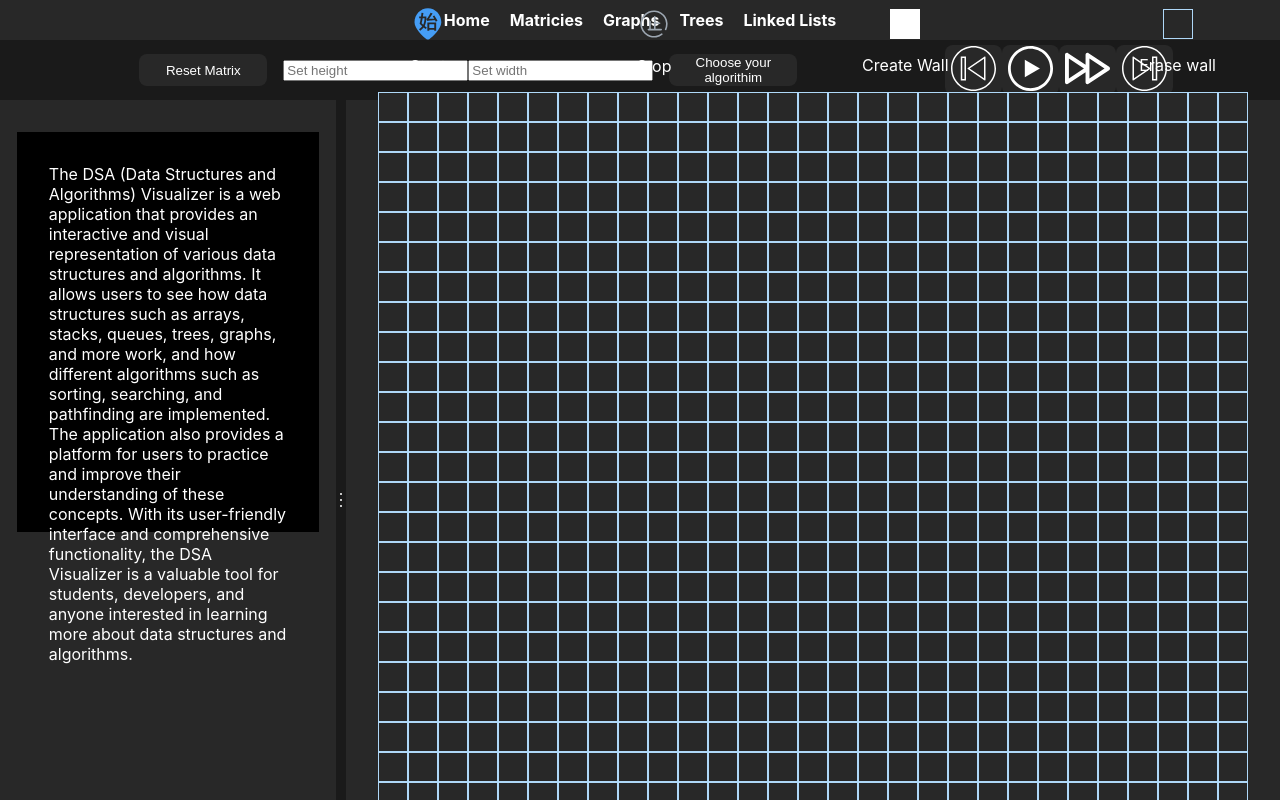
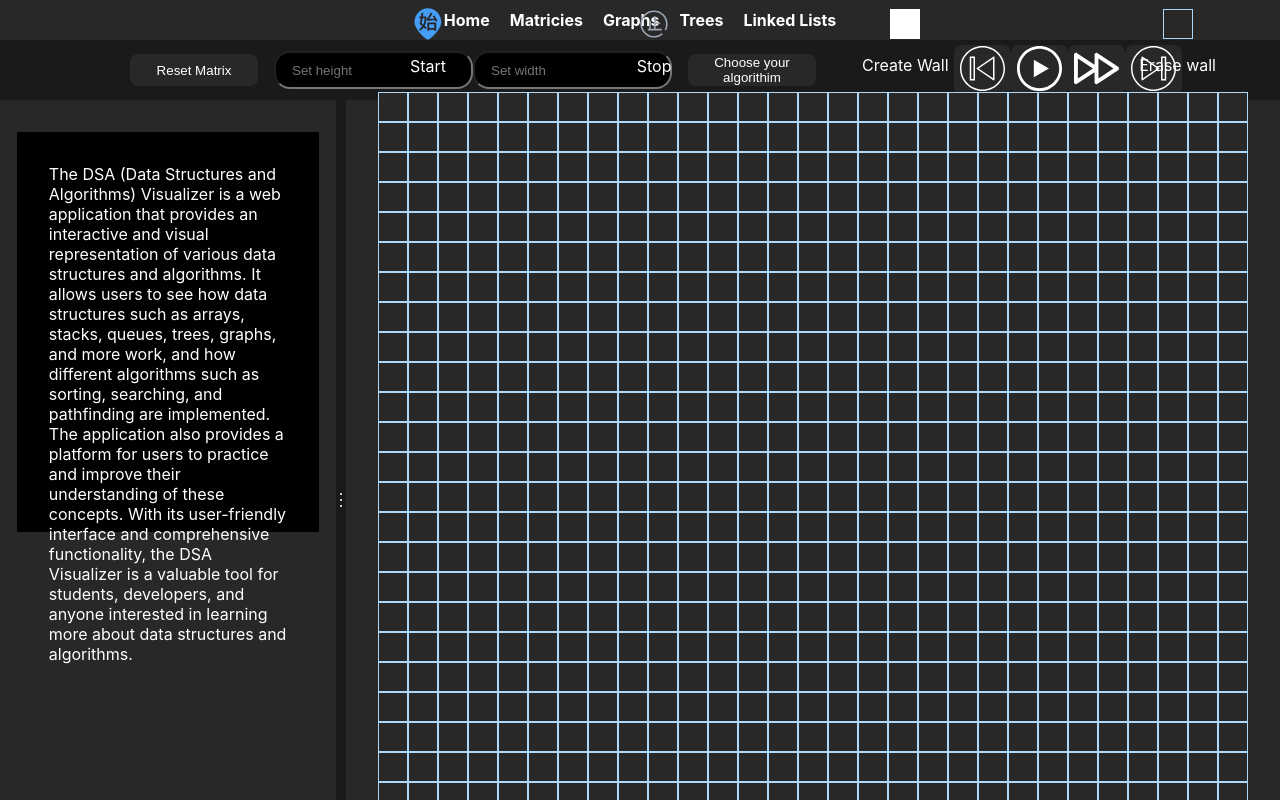
Before and after one commit to mfong4151/Pathfinding-Visualizer, a React (Create React App) app: page /matricies in a window 1280 px wide. Shown: the top 800 px of the page. Built offline with nearby package versions, Linux system fonts and the light colour scheme.

Commit message:
added modal styling

```diff
--- a/src/components/Matricies/MatrixBanner/ChooseAlgoModal.tsx
+++ b/src/components/Matricies/MatrixBanner/ChooseAlgoModal.tsx
@@ -11,13 +11,17 @@ interface Props{
     chosenAlgo:string;
     setChosenAlgo:React.Dispatch<React.SetStateAction<string>>
   }
+  chooseAlgoButton:HTMLButtonElement
 }
 
-const ChooseAlgoModal: React.FC<Props> = ({chooseModalState, chooseAlgoState}) => {
+const ChooseAlgoModal: React.FC<Props> = ({chooseModalState, chooseAlgoState, chooseAlgoButton}) => {
   const {chosenAlgo, setChosenAlgo} = chooseAlgoState;
   const {chooseAlgoModal, setChooseAlgoModal} = chooseModalState;
+  const posLeft: string = `${chooseAlgoButton.offsetLeft}px`
+  const posTop: string = `${chooseAlgoButton.offsetTop +chooseAlgoButton.offsetHeight}px`
+  const divWidth: string=  `${chooseAlgoButton.offsetWidth}px`
+  const algoChoices:string[] = ['BFS', 'DFS', 'A*']
 
-  const algoChoices:string[] = ['BFS', 'DFS', 'A*']
   if (chosenAlgo) document.body.classList.add('active-modal')
   else document.body.classList.remove('active-modal')
 
@@ -25,10 +29,12 @@ const ChooseAlgoModal: React.FC<Props> = ({chooseModalState, chooseAlgoState}) =
   return (
     <div className="modal">
       <div className='modal-overlay' onClick={()=>setChooseAlgoModal(!chooseAlgoModal)}>
-          <div className="modal-content fdc">
+          <div
+              className="modal-content fdc"
+              style={{left: posLeft, top: posTop, minWidth: divWidth}}>
             {algoChoices.map((algo: string, idx: number)=>
 
-              <p key={idx} style={{color:'black'}} onClick={()=> setChosenAlgo(algo)}>
+              <p className='udc' key={idx} style={{color:'black'}} onClick={()=> setChosenAlgo(algo)}>
                 {algo}
               </p>
 
--- a/src/components/Matricies/MatrixBanner/MatrixBanner.tsx
+++ b/src/components/Matricies/MatrixBanner/MatrixBanner.tsx
@@ -1,4 +1,4 @@
-import React, { useEffect } from 'react';
+import React, { useEffect, useRef } from 'react';
 import { createNewMatrix } from './Remote/utils/graphUtils';
 import { useState } from 'react';
 import ChooseAlgoModal from './ChooseAlgoModal';
@@ -34,6 +34,7 @@ const MatrixBanner:React.FC<Props> = ({ matrixState, matrixDimState,  startEndPo
   const  {startEndPos, setStartEndPos} = startEndPosState;
   const  {isPlaying, setIsPlaying} = isPlayingState;
   const {errors, setErrors} = errorsState;
+  const chooseAlgoRef = useRef<any>()
 
 
   const handleOnChange = (e:React.ChangeEvent<HTMLInputElement>, origin: string) =>{
@@ -43,7 +44,6 @@ const MatrixBanner:React.FC<Props> = ({ matrixState, matrixDimState,  startEndPo
     const newMatrixDim = {...matrixDim}
     if (origin === 'height') newMatrixDim['y'] = Number(e.target.value);
     else newMatrixDim['x'] = Number(e.target.value);
-
     setMatrixDim(prev => newMatrixDim)
   }
 
@@ -85,23 +85,27 @@ const MatrixBanner:React.FC<Props> = ({ matrixState, matrixDimState,  startEndPo
 
           <div className='fdr udc-left'>
 
-            <form onSubmit={e => e.preventDefault()}>
-              <input placeholder='Set height' onChange={e => handleOnChange(e,'height')}/>
+            <form className='udc-left' onSubmit={e => e.preventDefault()}>
+              <input placeholder='Set height' className='set-dim-form udc' onChange={e => handleOnChange(e,'height')}/>
 
-            </form>
-            <form onSubmit={e => e.preventDefault()}>
-              <input placeholder='Set width' onChange={e => handleOnChange(e,'width')}/>
+
+              <input placeholder='Set width' className='set-dim-form udc' onChange={e => handleOnChange(e,'width')}/>
 
             </form>
 
           </div>
 
-          <button className='sq-buttons banner-button udc' onClick={()=>setChooseAlgoModal(!chooseAlgoModal)}>
+          <button className='sq-buttons banner-button udc' onClick={()=>setChooseAlgoModal(!chooseAlgoModal)} ref={chooseAlgoRef}>
             {chosenAlgo}
           </button>
 
 
-          {chooseAlgoModal && <ChooseAlgoModal chooseModalState ={{chooseAlgoModal, setChooseAlgoModal}} chooseAlgoState={{chosenAlgo, setChosenAlgo}}/> }
+          {chooseAlgoModal &&
+            <ChooseAlgoModal
+              chooseModalState ={{chooseAlgoModal, setChooseAlgoModal}}
+              chooseAlgoState={{chosenAlgo, setChosenAlgo}}
+              chooseAlgoButton = {chooseAlgoRef.current}
+              /> }
         </div>
         <div>
 
--- a/src/components/Matricies/graphs.css
+++ b/src/components/Matricies/graphs.css
@@ -15,7 +15,7 @@
 .tile{
     width: 28px;
     height: 28px;
-    border:1px rgb(175, 216, 248) solid;
+    border:1px var(--color-tile-blue) solid;
     background-color: var(--color-charcol);
 }
 
@@ -34,3 +34,14 @@
     border:1px var(--color-white) solid;
 
 }
+
+
+/* forms for setting height and width */
+
+.set-dim-form{
+    background-color: black;
+    min-height:32px;
+    border-radius: 1rem;
+    color: var(--color-white);
+    padding-left:1rem;
+}
--- a/src/components/Matricies/index.tsx
+++ b/src/components/Matricies/index.tsx
@@ -3,10 +3,8 @@ import { useState, useRef, useEffect } from "react";
 import GraphMatrix from './Matrix'
 import { createNewMatrix } from "./MatrixBanner/Remote/utils/graphUtils";
 import MatrixBanner from './MatrixBanner/MatrixBanner';
-import { pos, startStop } from '../types/positions';
 import UIConsole from '../generalComponents/UIConsole';
 import { consoleContentState, errorsState } from '../types/state';
-import { matrixItemObject } from '../types/objects';
 import useUIStates from '../customHooks/useUIStates';
 import useWindowSize from '../customHooks/useWindowSize';
 import useMatrixStates from './customHooks/useMatrixStates';
--- a/src/components/customHooks/useUIStates.tsx
+++ b/src/components/customHooks/useUIStates.tsx
@@ -13,7 +13,7 @@ type genericStates = {
 
 const useUIStates = (): genericStates  => {
 
-    const [consoleContent, setConsoleContent] = useState<consoleContent>({})
+    const [consoleContent, setConsoleContent] = useState<consoleContent>(new Map())
     const [isPlaying, setIsPlaying] = useState<boolean>(false);
     const [errors, setErrors] = useState<string[]>([''])
 
--- a/src/index.css
+++ b/src/index.css
@@ -6,6 +6,8 @@
   --color-yellow-pineapple:#FEE12B;
   --color-blue-visited-1:#092ad0;
   --color-blue-adjbar: #0A84FF;
+  --color-tile-blue: rgb(175, 216, 248);
+
 
 }
 
@@ -178,10 +180,7 @@ code {
 
   position: absolute;
   background-color: var(--color-white);
-  left:600px;
-  width:180px;
   height:auto;
-  margin-top: 4%;
   border-radius: 1rem;
 }
 
```
